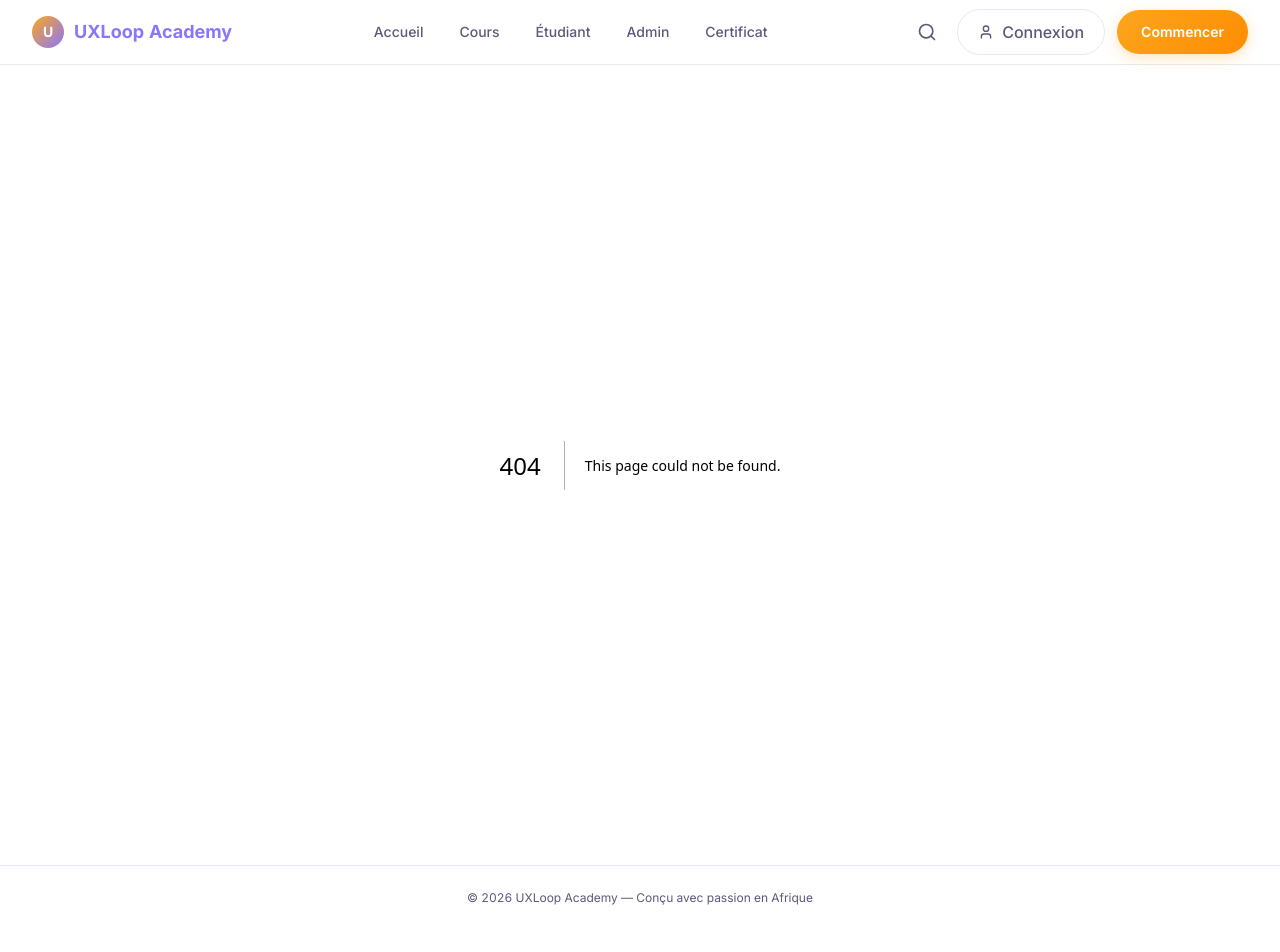
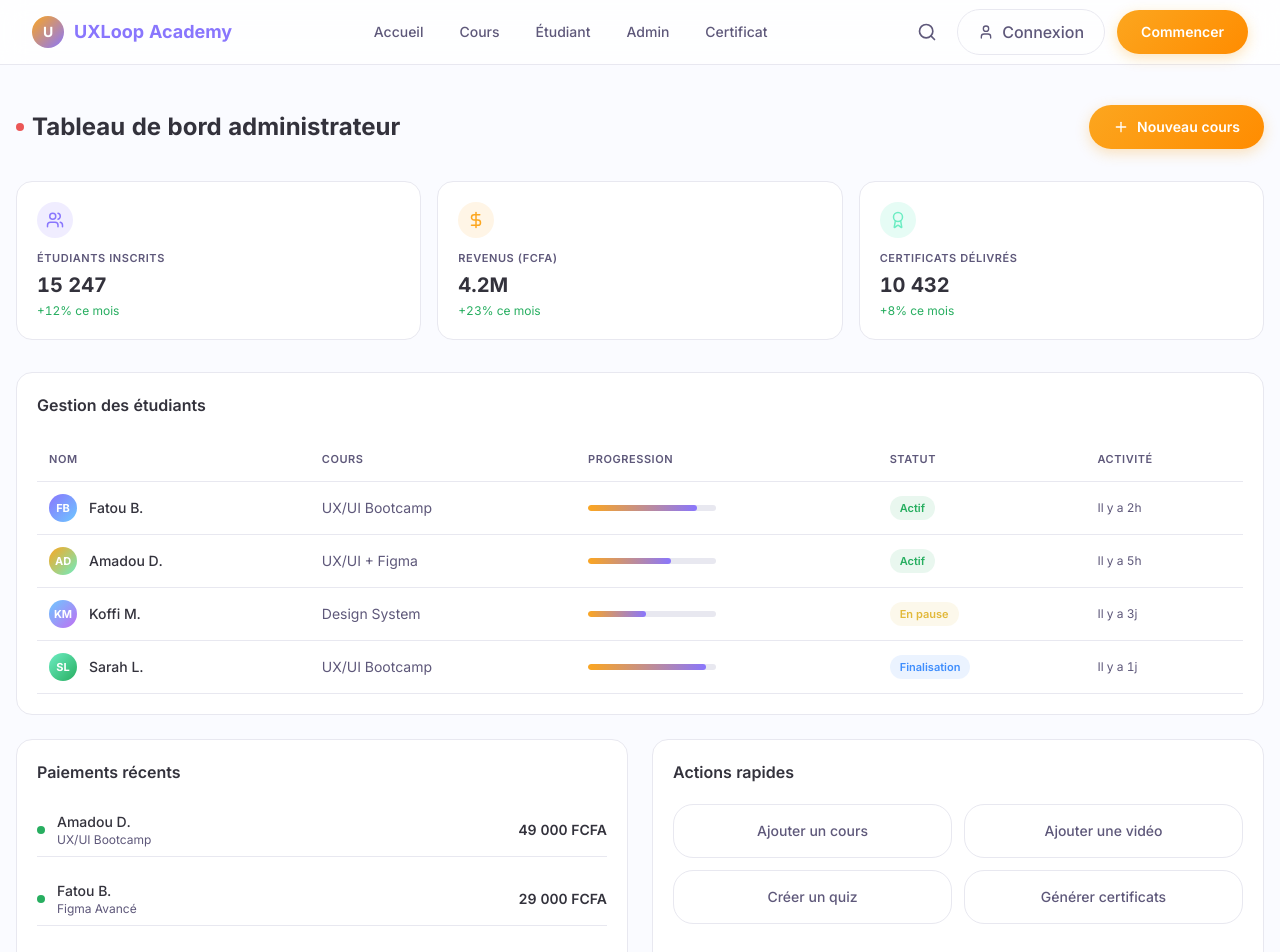
Before and after one commit to aziz202610/UXLoop-Academy, a Next.js app: page /admin in a window 1280 px wide. Before the commit this address had no page. Shown: the top 952 px of the page. Before the commit the page ends 930 px from the top, so only its background shows below. Built offline with nearby package versions, Linux system fonts and the light colour scheme.

Commit message:
Add AdminPage component for admin dashboard
This file contains the implementation of the AdminPage component, which displays administrative statistics, student management, recent payments, and quick actions.

```diff
--- /dev/null
+++ b/app/admin/page.tsx
@@ -0,0 +1,115 @@
+"use client";
+
+import { motion } from "framer-motion";
+import { Users, DollarSign, Award, Plus } from "lucide-react";
+import ProgressBar from "@/components/ProgressBar";
+
+const adminStats = [
+  { label: "Étudiants inscrits", value: "15 247", change: "+12% ce mois", icon: Users, color: "bg-brand-purple-light text-brand-purple" },
+  { label: "Revenus (FCFA)", value: "4.2M", change: "+23% ce mois", icon: DollarSign, color: "bg-brand-yellow-light text-brand-yellow" },
+  { label: "Certificats délivrés", value: "10 432", change: "+8% ce mois", icon: Award, color: "bg-brand-turquoise-light text-brand-turquoise" },
+];
+
+const students = [
+  { name: "Fatou B.", initials: "FB", gradient: "from-brand-purple to-brand-blue", course: "UX/UI Bootcamp", progress: 85, status: "Actif", statusColor: "bg-state-success/10 text-state-success", lastActive: "Il y a 2h" },
+  { name: "Amadou D.", initials: "AD", gradient: "from-brand-yellow to-brand-turquoise", course: "UX/UI + Figma", progress: 65, status: "Actif", statusColor: "bg-state-success/10 text-state-success", lastActive: "Il y a 5h" },
+  { name: "Koffi M.", initials: "KM", gradient: "from-brand-blue to-brand-easter", course: "Design System", progress: 45, status: "En pause", statusColor: "bg-state-warning/10 text-state-warning", lastActive: "Il y a 3j" },
+  { name: "Sarah L.", initials: "SL", gradient: "from-brand-turquoise to-state-success", course: "UX/UI Bootcamp", progress: 92, status: "Finalisation", statusColor: "bg-state-info/10 text-state-info", lastActive: "Il y a 1j" },
+];
+
+const payments = [
+  { student: "Amadou D.", course: "UX/UI Bootcamp", amount: "49 000 FCFA", status: "success" },
+  { student: "Fatou B.", course: "Figma Avancé", amount: "29 000 FCFA", status: "success" },
+  { student: "Koffi M.", course: "Design System", amount: "39 000 FCFA", status: "pending" },
+];
+
+export default function AdminPage() {
+  return (
+    <div className="py-10 px-4 max-w-7xl mx-auto">
+      <div className="flex flex-col sm:flex-row justify-between items-start sm:items-center gap-4 mb-8">
+        <h1 className="text-2xl font-bold flex items-center gap-2">
+          <span className="w-2 h-2 rounded-full bg-state-error" /> Tableau de bord administrateur
+        </h1>
+        <button className="btn-primary text-sm"><Plus className="w-4 h-4" /> Nouveau cours</button>
+      </div>
+
+      <div className="grid md:grid-cols-3 gap-4 mb-8">
+        {adminStats.map((stat, i) => (
+          <motion.div key={stat.label} initial={{ opacity: 0, y: 10 }} animate={{ opacity: 1, y: 0 }} transition={{ delay: i * 0.1 }} className="card">
+            <div className={`w-9 h-9 rounded-xl flex items-center justify-center mb-3 ${stat.color}`}>
+              <stat.icon className="w-[18px] h-[18px]" />
+            </div>
+            <div className="text-[11px] text-text-secondary uppercase tracking-wider font-semibold mb-1">{stat.label}</div>
+            <div className="text-xl font-bold text-text-primary">{stat.value}</div>
+            <div className="text-xs text-state-success mt-1">{stat.change}</div>
+          </motion.div>
+        ))}
+      </div>
+
+      <div className="card mb-6 overflow-x-auto">
+        <h3 className="font-semibold mb-5">Gestion des étudiants</h3>
+        <table className="w-full text-sm">
+          <thead>
+            <tr className="border-b border-surface-border">
+              <th className="text-left py-3 px-3 text-[11px] uppercase text-text-secondary font-semibold tracking-wider">Nom</th>
+              <th className="text-left py-3 px-3 text-[11px] uppercase text-text-secondary font-semibold tracking-wider">Cours</th>
+              <th className="text-left py-3 px-3 text-[11px] uppercase text-text-secondary font-semibold tracking-wider">Progression</th>
+              <th className="text-left py-3 px-3 text-[11px] uppercase text-text-secondary font-semibold tracking-wider">Statut</th>
+              <th className="text-left py-3 px-3 text-[11px] uppercase text-text-secondary font-semibold tracking-wider">Activité</th>
+            </tr>
+          </thead>
+          <tbody>
+            {students.map((s) => (
+              <tr key={s.name} className="border-b border-surface-border hover:bg-brand-purple-light/30 transition-colors">
+                <td className="py-3 px-3">
+                  <div className="flex items-center gap-3">
+                    <div className={`w-7 h-7 rounded-full bg-gradient-to-br ${s.gradient} flex items-center justify-center text-white text-[11px] font-bold`}>{s.initials}</div>
+                    <span className="font-medium">{s.name}</span>
+                  </div>
+                </td>
+                <td className="py-3 px-3 text-text-secondary">{s.course}</td>
+                <td className="py-3 px-3"><div className="w-32"><ProgressBar progress={s.progress} /></div></td>
+                <td className="py-3 px-3">
+                  <span className={`inline-flex px-2.5 py-0.5 rounded-full text-[11px] font-semibold ${s.statusColor}`}>{s.status}</span>
+                </td>
+                <td className="py-3 px-3 text-text-secondary text-xs">{s.lastActive}</td>
+              </tr>
+            ))}
+          </tbody>
+        </table>
+      </div>
+
+      <div className="grid lg:grid-cols-2 gap-6">
+        <div className="card">
+          <h3 className="font-semibold mb-5">Paiements récents</h3>
+          <div className="space-y-4">
+            {payments.map((p) => (
+              <div key={p.student} className="flex items-center gap-3 py-2 border-b border-surface-border last:border-0">
+                <div className={`w-2 h-2 rounded-full ${p.status === "success" ? "bg-state-success" : "bg-state-warning"}`} />
+                <div className="flex-1">
+                  <div className="font-medium text-sm">{p.student}</div>
+                  <div className="text-xs text-text-secondary">{p.course}</div>
+                </div>
+                <div className={`text-sm font-semibold ${p.status === "pending" ? "text-state-warning" : ""}`}>
+                  {p.status === "pending" ? "En attente" : p.amount}
+                </div>
+              </div>
+            ))}
+          </div>
+        </div>
+
+        <div className="card">
+          <h3 className="font-semibold mb-5">Actions rapides</h3>
+          <div className="grid grid-cols-2 gap-3">
+            {["Ajouter un cours", "Ajouter une vidéo", "Créer un quiz", "Générer certificats"].map((action) => (
+              <button key={action}
+                className="p-4 rounded-xl border border-surface-border text-sm font-medium text-text-secondary hover:bg-brand-purple-light hover:text-brand-purple hover:border-brand-purple-light transition-all duration-200 text-center">
+                {action}
+              </button>
+            ))}
+          </div>
+        </div>
+      </div>
+    </div>
+  );
+}
```
